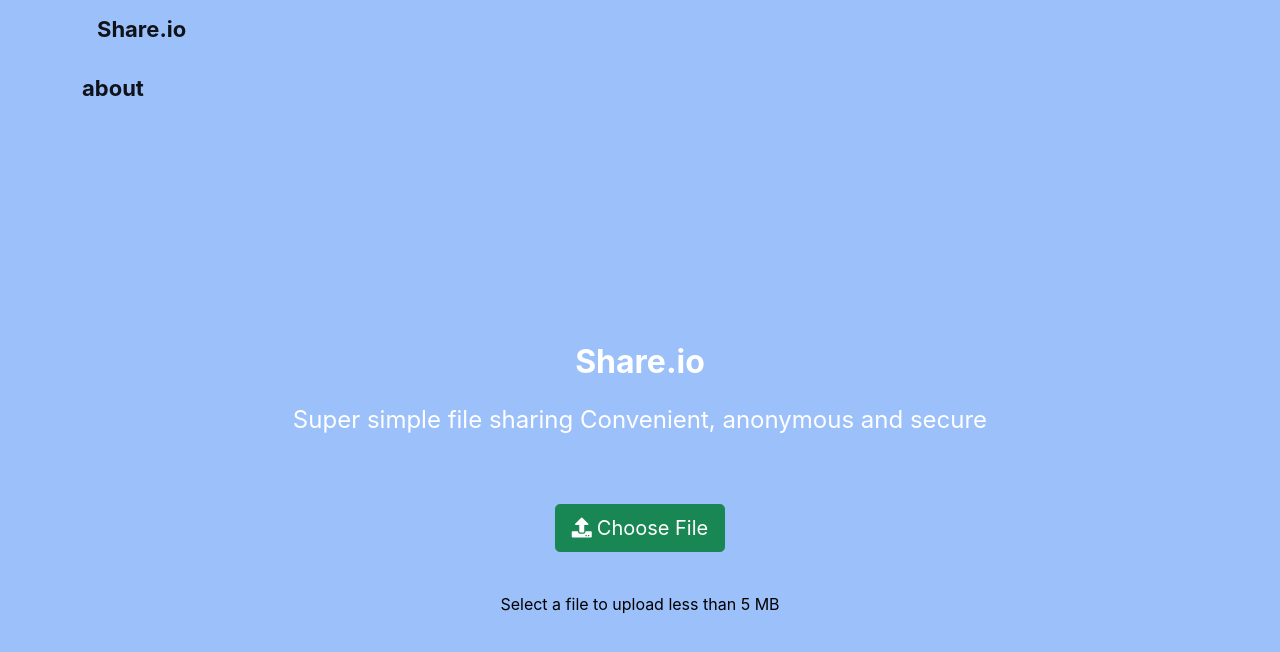
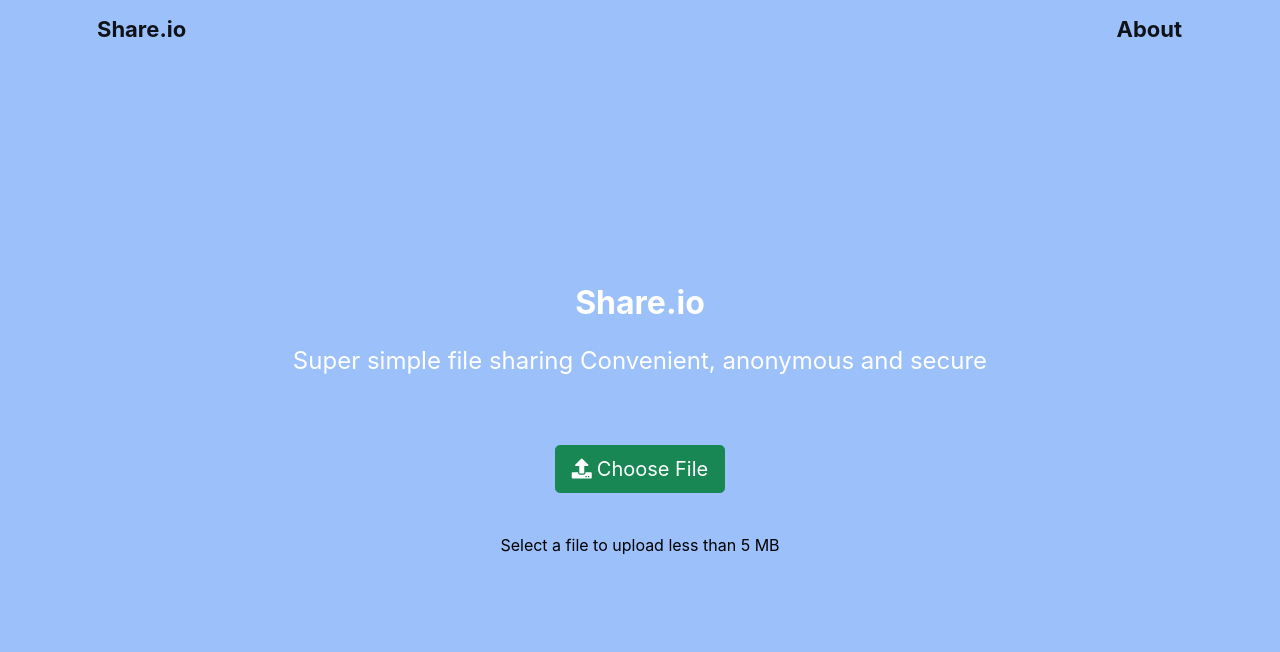
Before and after one commit to nivethacse/filetransfer, a React (Create React App) app: page / in a window 1280 px wide. Shown: the top 652 px of the page. Built offline with nearby package versions, Linux system fonts and the light colour scheme; some icons are missing.

Commit message:
Update Header.js

```diff
--- a/src/components/Header.js
+++ b/src/components/Header.js
@@ -12,18 +12,19 @@ export const Header = () => {
         >
           Share.io
         </Link>
-      </nav>
-      <nav className="navbar navbar-light  container">
+
+
       <Link
         to="/about"
         className="navbar-brand "
         style={{
-            marginright: "15px",
+          marginLeft: "15px",
           fontWeight: "bolder",
-            fontSize: "22px"
+          fontSize: "22px",
+          paddingLeft: "15px"
         }}
       >
-          about
+        About
       </Link>
       </nav>
     </div>
```
Lines whose indentation alone changed are shown as unchanged.
